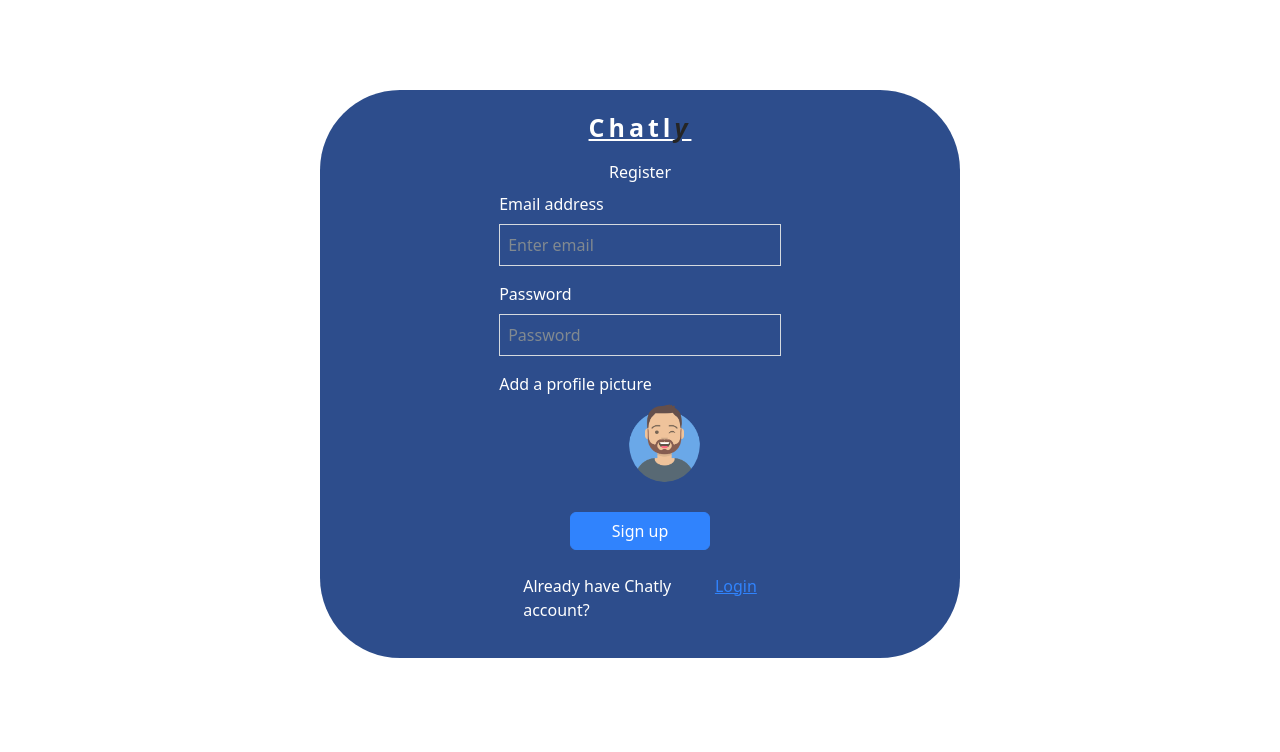
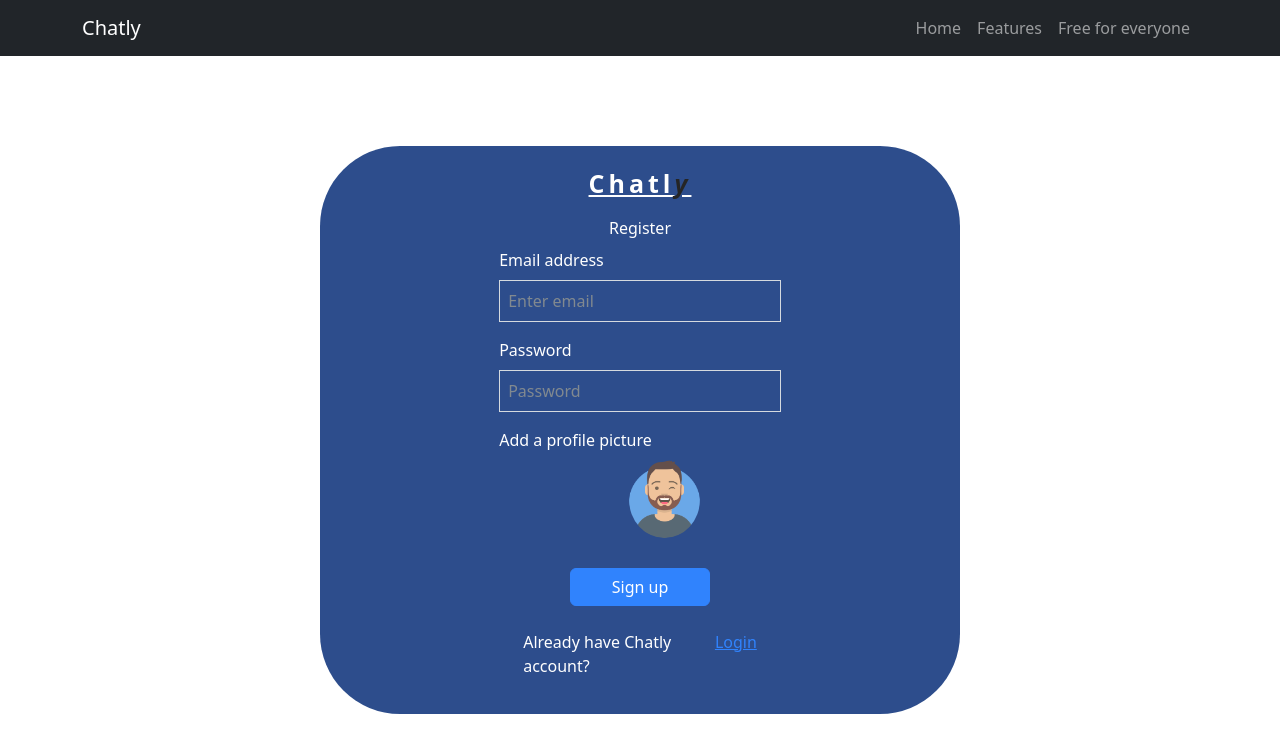
Before and after one commit to SherifAckles/chatly, a React (Create React App) app: page /register in a window 1280 px wide. Shown: the top 752 px of the page. Built offline with nearby package versions, Linux system fonts and the light colour scheme; no server answers.

Commit message:
import getFirestore >firebase/firestore not lite

```diff
--- a/src/App.jsx
+++ b/src/App.jsx
@@ -5,7 +5,7 @@ import Register from "./components/pages/Register";
  import Home from "./components/pages/Home";
  import { BrowserRouter, Routes, Route, Navigate } from "react-router-dom";
  import { useContext } from "react";
- import { AuthContext } from "./context/AuthContext";
+ import { AuthContext } from "././context/AuthContext";
 
 
 const App = () => {
@@ -22,6 +22,7 @@ const App = () => {
 
   return (
     <BrowserRouter>
+    <Nav />
       <Routes>
         <Route path="/">
           <Route
--- a/src/components/pages/Register.jsx
+++ b/src/components/pages/Register.jsx
@@ -6,7 +6,7 @@ import Avatar from "assets/avatar.png";
 import { createUserWithEmailAndPassword, updateProfile } from "firebase/auth";
 import { auth, db, storage } from "../../firebase";
 import { ref, uploadBytesResumable, getDownloadURL } from "firebase/storage";
-import { doc, setDoc } from "firebase/firestore/lite";
+import { doc, setDoc } from "firebase/firestore";
 import { useNavigate, Link } from "react-router-dom";
 
 function Register() {
--- a/src/firebase.js
+++ b/src/firebase.js
@@ -2,7 +2,7 @@
 import { initializeApp } from "firebase/app";
 import { getAuth } from "firebase/auth";
 import { getStorage } from "firebase/storage";
-import { getFirestore } from "firebase/firestore/lite";
+import { getFirestore } from "firebase/firestore";
 
 // Your web app's Firebase configuration
 const firebaseConfig = {
--- a/src/index.js
+++ b/src/index.js
@@ -4,8 +4,8 @@ import ReactDOM from "react-dom/client";
 import App from "./App";
 import 'bootstrap/dist/css/bootstrap.min.css';
 import "./index.css";
-import { AuthContextProvider } from "./context/AuthContext";
-import { ChatContextProvider } from "./context/ChatContext";
+import { AuthContextProvider } from "././context/AuthContext";
+import { ChatContextProvider } from "././context/ChatContext";
 
 const container = document.getElementById('root');
 // Create a root.
```
